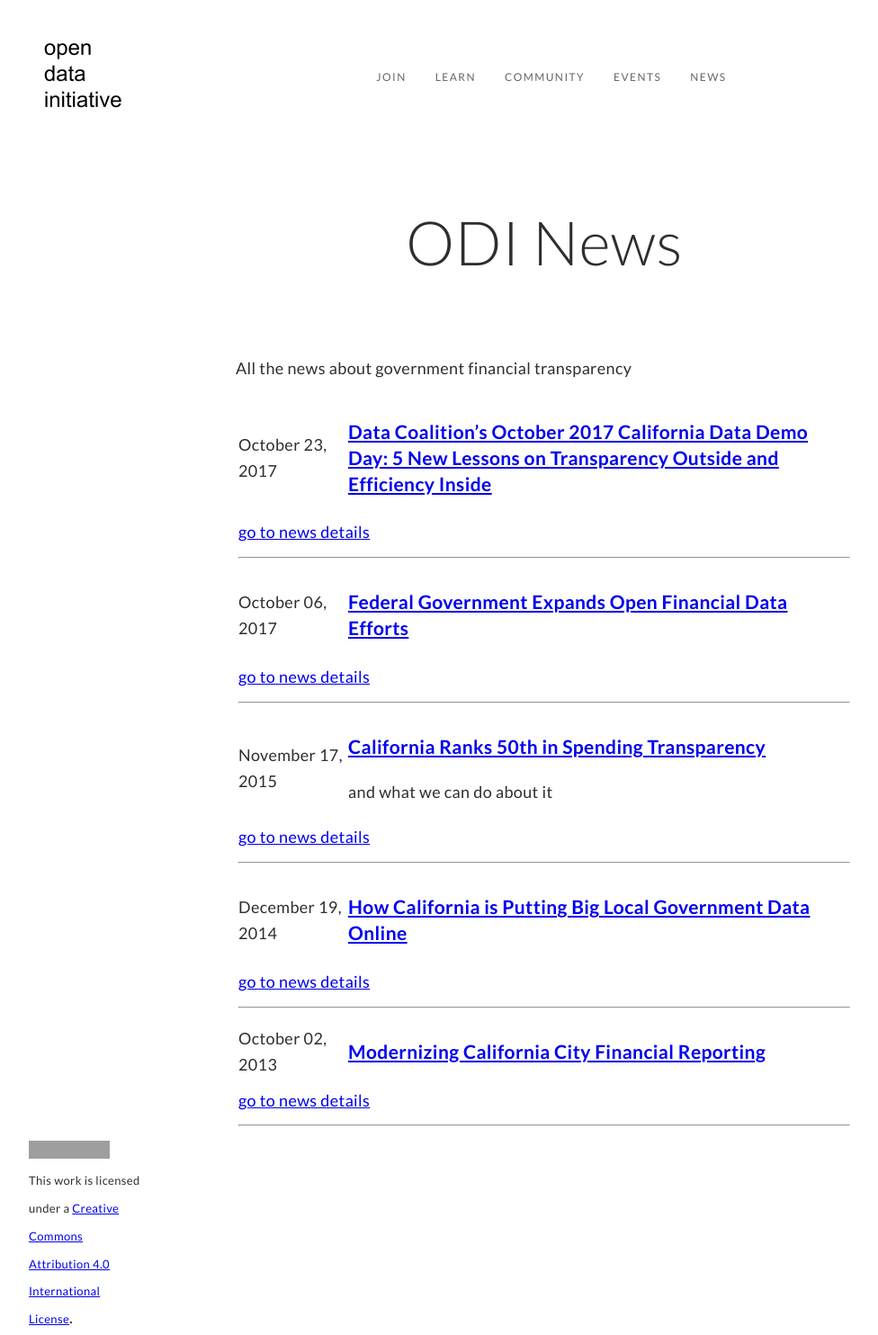
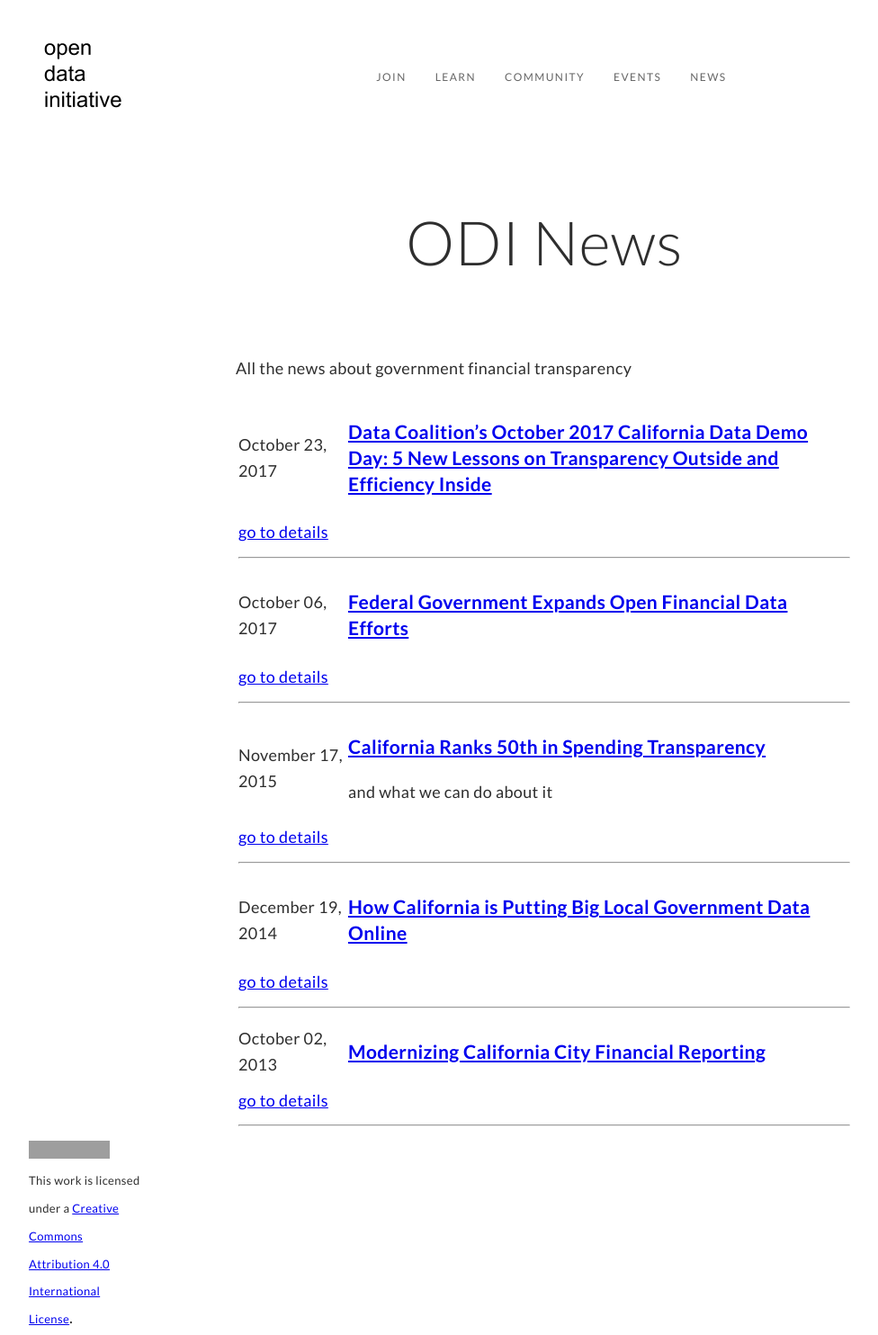
Before and after one commit to opendatainitiative/opendatainitiative.github.io, a Jekyll site: the page built from news.md, in a window 1280 px wide. Shown: the whole page at 90% size, without its empty margins (35-1011 px from the left). Built offline with Jekyll 4.4.1, drawn with Linux system fonts in a browser that asks for light colours; grey boxes are pictures that could not be loaded.

Commit message:
Remove duplicate news reference

```diff
--- a/news.md
+++ b/news.md
@@ -13,7 +13,7 @@ All the news about government financial transparency
             <td>{{ post.date | date: '%B %d, %Y' }}</td>
             <td>{{ post.excerpt }}</td>
       <tr>
-            <td colspan="2"><a href="{{ site.baseurl }}{{ post.url }}">go to news details</a></td>
+            <td colspan="2"><a href="{{ site.baseurl }}{{ post.url }}">go to details</a></td>
       </tr>
       <tr>
             <td colspan="2"><hr></td>
```
